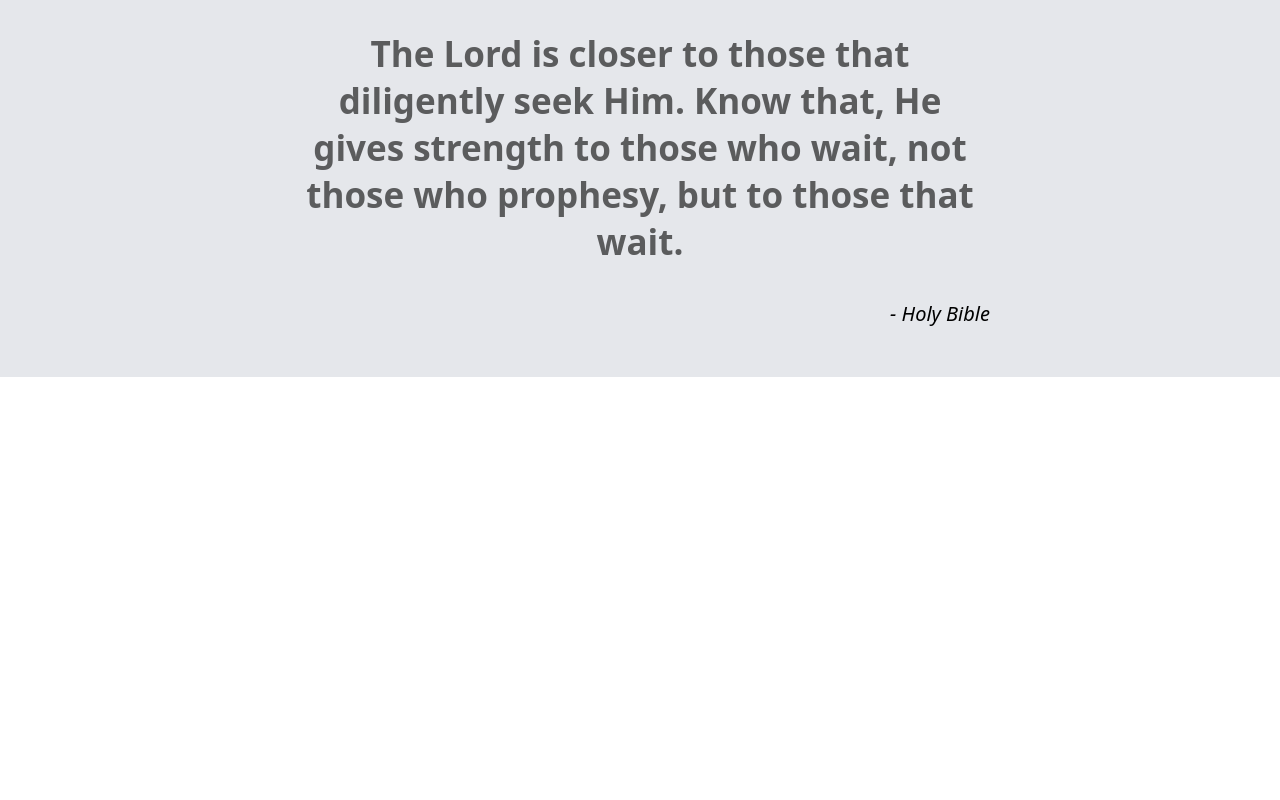
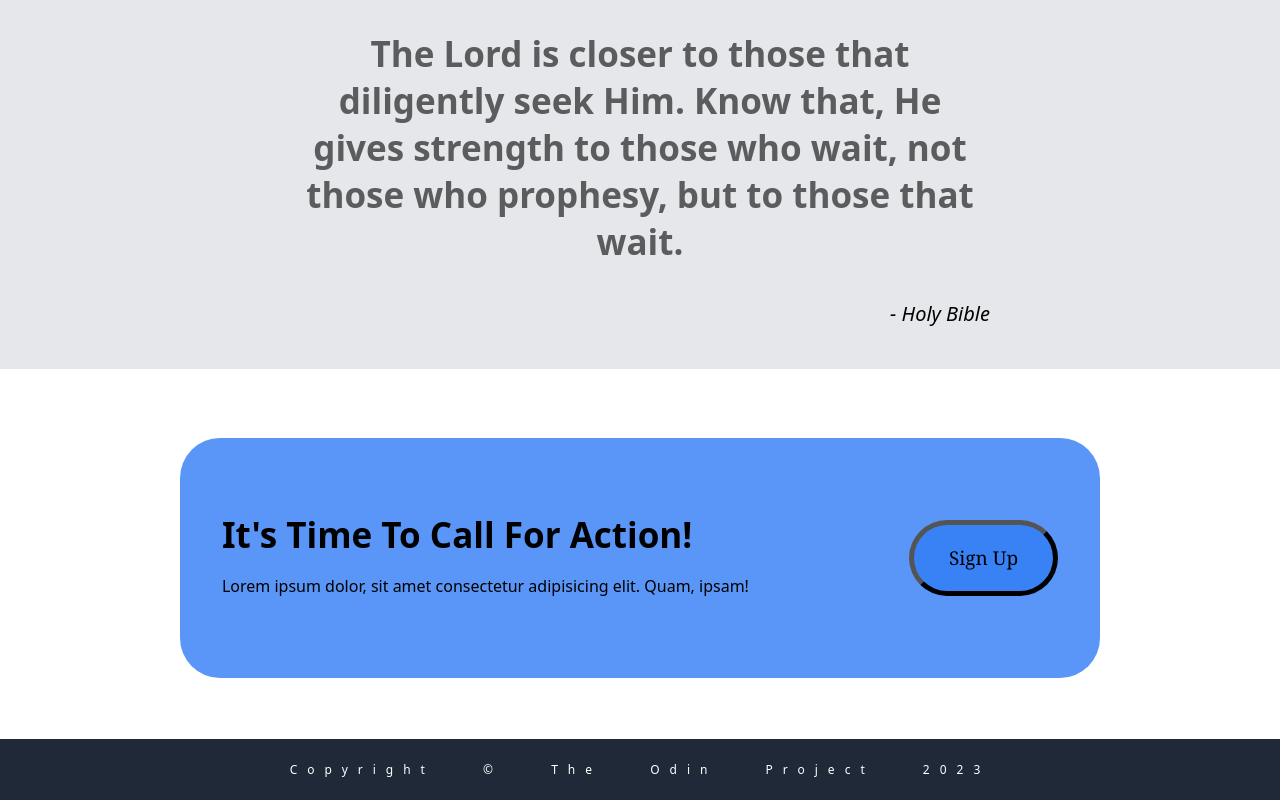
Before and after one commit to LothBen/git-zebpro2, a plain HTML site: page proj2/index.html in a window 1280 px wide. Shown: the part 1084-1884 px from the top of the page. Before the commit the page ends 1461 px from the top, so only its background shows below. Drawn offline with Linux system fonts and the light colour scheme.

Commit message:
Add the fourth output section

```diff
--- a/proj2/index.html
+++ b/proj2/index.html
@@ -96,3 +96,24 @@
           </div>
         </section>
       </header>
+      <header class="head4">
+        <section>
+          <div class="container">
+            <div class="box4">
+              <div>
+                <h3 class="h33">It's Time To Call For Action!</h3>
+                <p>
+                  Lorem ipsum dolor, sit amet consectetur adipisicing elit. Quam,
+                  ipsam!
+                </p>
+              </div>
+              <button class="signup2">Sign Up</button>
+            </div>
+          </div>
+        </section>
+      </header>
+      <footer class="foot">
+        <p>Copyright &copy; The Odin Project 2023</p>
+      </footer>
+    </body>
+  </html>
--- a/proj2/main.css
+++ b/proj2/main.css
@@ -181,3 +181,69 @@ div.box {
     color: black;
     font-size: 20px;
 }
+
+
+.head4 {
+    background-color: white;
+    padding-top: 30px;
+    padding-bottom: 30px;
+    margin: -8px;
+}
+.container {
+    display: flex;
+    justify-content: center;
+    align-items: center;
+    margin: 39px 180px;
+}
+.box4 {
+    border-radius: 40px;
+    display: flex;
+    background-color: #3881f6d3;
+    height: 240px;
+    width: 980px;
+    justify-content: center;
+    justify-items: center;
+    align-items: center;
+    gap: 160px;
+}
+.h33 {
+    font-size: 35px;
+    font-family: system-ui, -apple-system, BlinkMacSystemFont, 'Segoe UI', Roboto, Oxygen, Ubuntu, Cantarell, 'Open Sans', 'Helvetica Neue', sans-serif;
+    padding-bottom: 10px;
+    margin-bottom: -9px;
+    margin-top: 9px;
+}
+.signup2 {
+    color: black;
+    font-family:Cambria, Cochin, Georgia, Times, 'Times New Roman', serif;
+    font-size: 19px;
+    padding-left: 35px;
+    padding-right: 35px;
+    padding-top: 20px;
+    padding-bottom: 20px;
+    border-radius: 50px;
+    background-color: #3882f6;
+    border-width: 5px;
+}
+.signup2:hover {
+    background-color: rgba(255, 255, 255, 0.534);
+    border-top-right-radius: 50px;
+    border-bottom-left-radius: 50px;
+    border-color: aquamarine;
+    font-style: bold;
+}
+
+
+.foot {
+    margin: -8px;
+    font-weight: 500;
+    text-align: center;
+    padding-top: 10px;
+    padding-bottom: 10px;
+    background-color: #1f2937;
+    color: white;
+    font-family: system-ui, -apple-system, BlinkMacSystemFont, 'Segoe UI', Roboto, Oxygen, Ubuntu, Cantarell, 'Open Sans', 'Helvetica Neue', sans-serif;
+    word-spacing: 35px;
+    letter-spacing: 10px;
+    font-size: 12px;
+}
```
